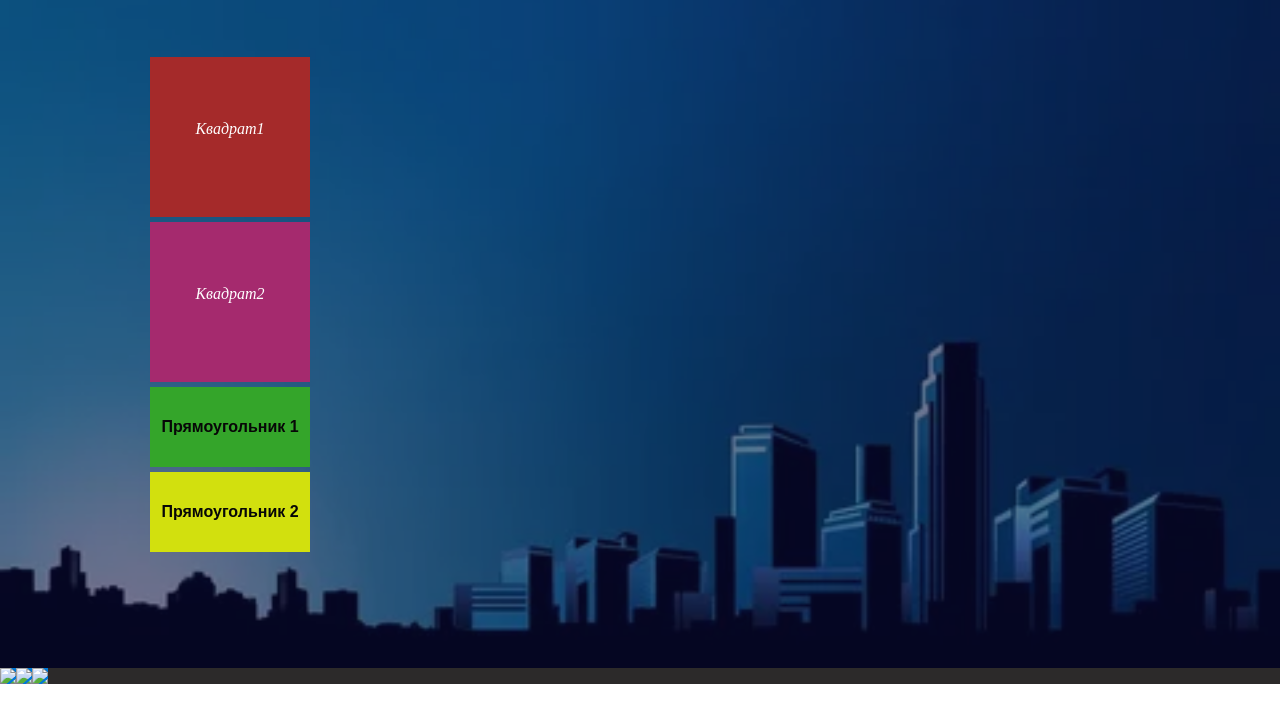
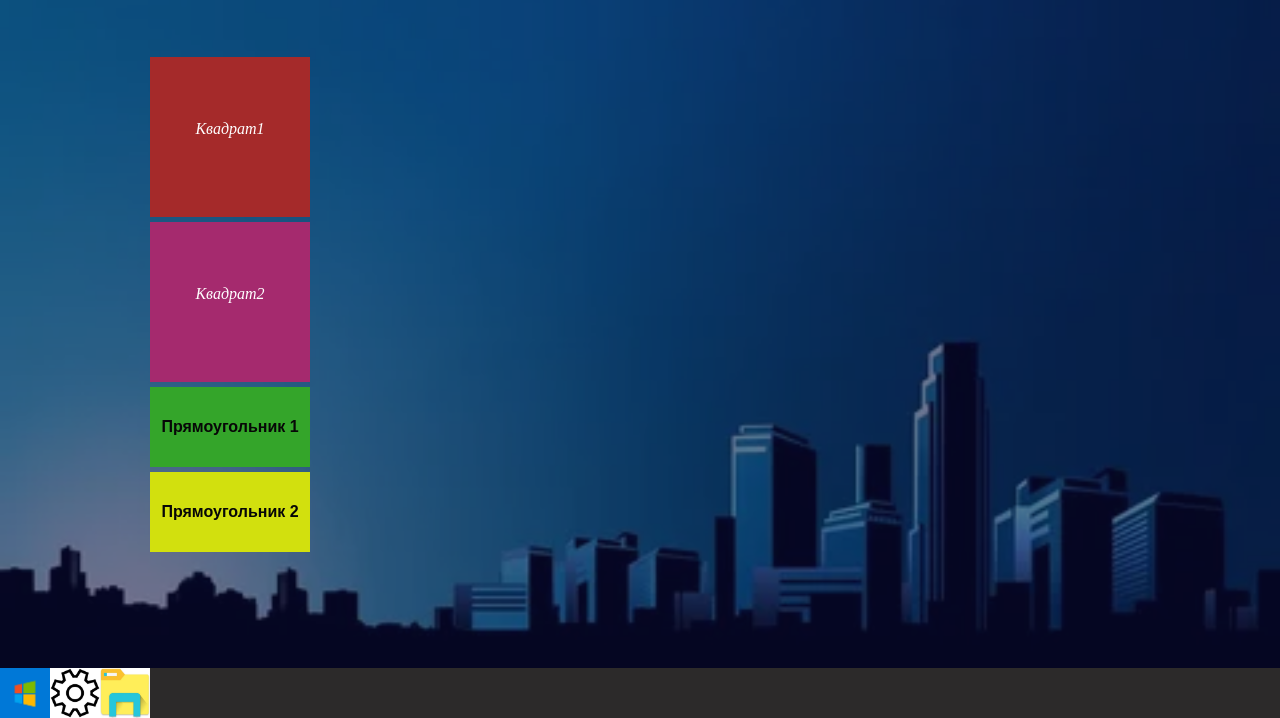
Before and after one commit to Sulim077/css1, a plain HTML site: page index.html in a window 1280 px wide. Shown: the part 132-850 px from the top of the page. Before the commit the page ends 816 px from the top, so only its background shows below. Drawn offline with Linux system fonts and the light colour scheme; files whose address does not match are found by name.

Commit message:
Update index.html

```diff
--- a/index.html
+++ b/index.html
@@ -24,9 +24,9 @@
 
     <footer>
         <div class="logo">
-            <img src="7_preview_win10.jpg" alt="Иконка Винды"/>
-            <img src="N.jpg"  alt="Иконка Настроек"/>
-            <img src="P (1).webp" alt="Иконка папки"/>
+            <img src="./images/7_preview_win10.jpg" alt="Иконка Винды"/>
+            <img src="./images/N.jpg"  alt="Иконка Настроек"/>
+            <img src="./images/P (1).webp" alt="Иконка папки"/>
         </div>
     </footer>
   </body>
```
